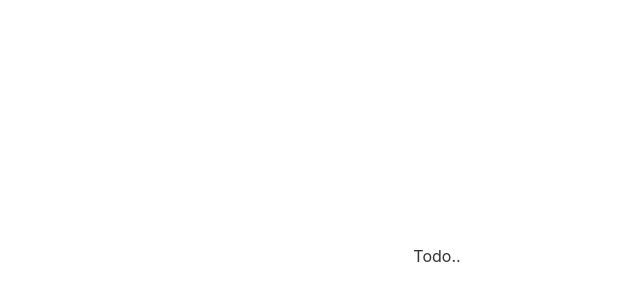
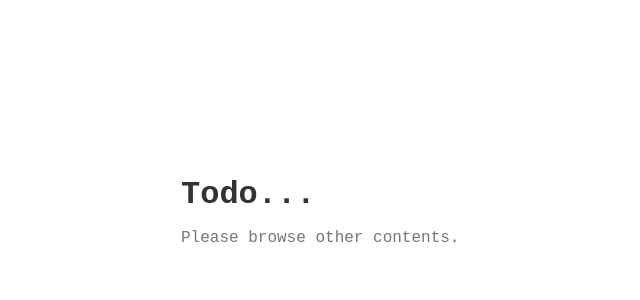
Before and after one commit to jiakun-zhao/jiakun-zhao, a Vue app: page /bookmarks in a window 1280 px wide. Shown: the part 64-364 px from the top of the page, without its empty margins (203-843 px from the left). Built offline with nearby package versions, Linux system fonts and the light colour scheme.

Commit message:
chore: update todo view

```diff
--- a/src/components/todo-page.vue
+++ b/src/components/todo-page.vue
@@ -1,13 +1,20 @@
 <template>
-    <div class="flex">
-        <span>Todo..</span>
+    <div>
+        <h1>Todo...</h1>
+        <p>Please browse other contents.</p>
     </div>
 </template>
 
 <style lang="scss" scoped>
 div {
-    height:80vh;
-    align-items: center;
-    justify-content: center;
+    margin-top: 30vh;
+    margin-left: 30vw;
+    font-family: monospace;
+
+    p {
+        margin-top: 1rem;
+        font-family: monospace;
+        color: var(--c2);
+    }
 }
 </style>
```
